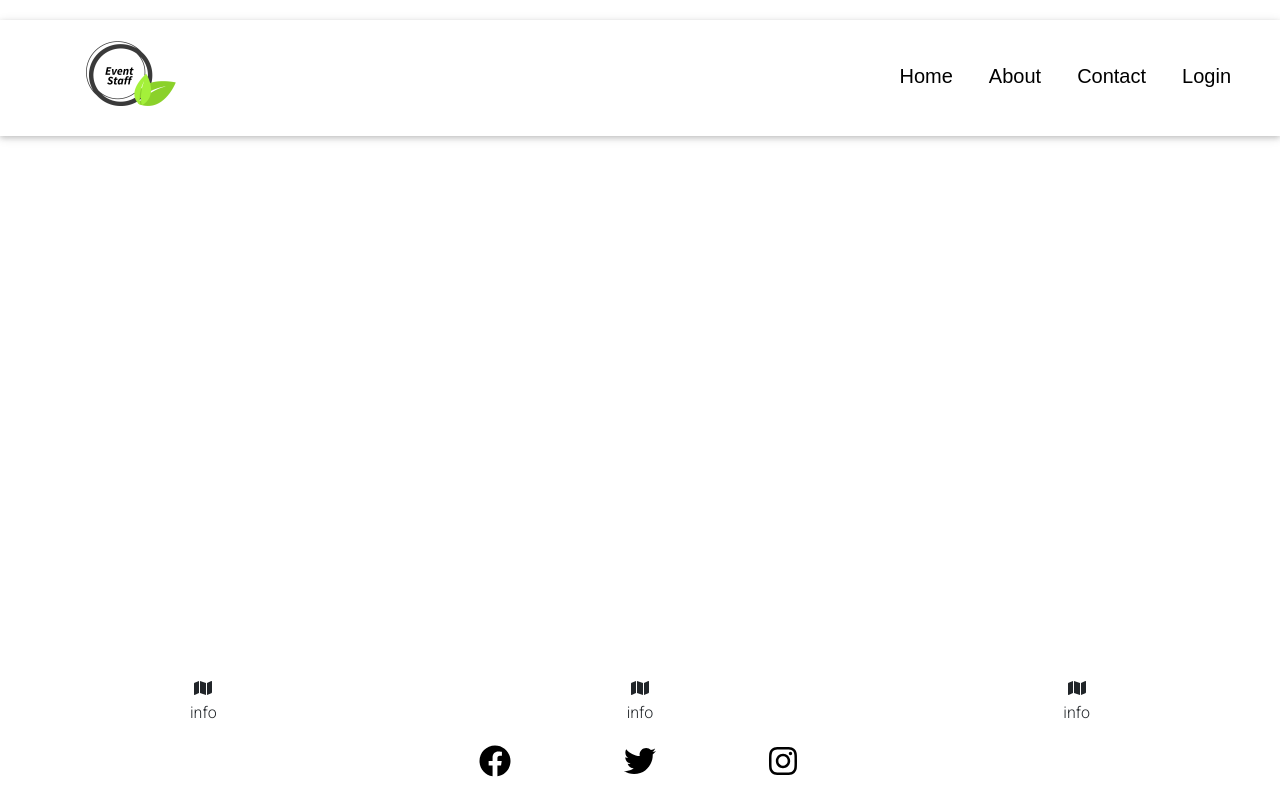
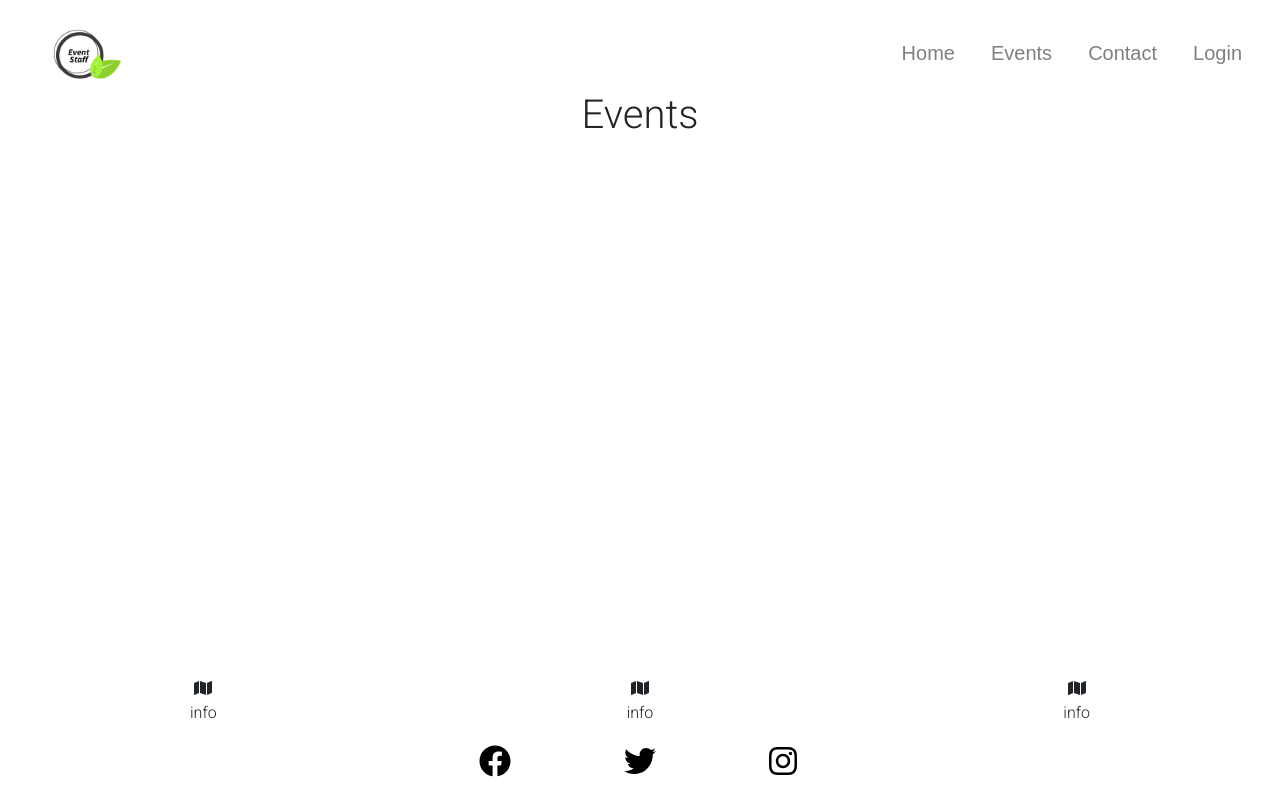
Before and after one commit to EnterpriseBoy/Magiweb, a React (Create React App) app: page /Events in a window 1280 px wide. Built offline with nearby package versions, Linux system fonts and the light colour scheme.

Commit message:
fixing up menu bar

```diff
--- a/src/App.js
+++ b/src/App.js
@@ -2,7 +2,7 @@ import React from 'react';
 import './CSS/App.css';
 import Header from './Components/Header/Header';
 import Footer from './Components/Footer/footer';
-import About from './Components/Pages/About/About';
+import Events from './Components/Pages/Events/Events';
 import Home from './Components/Pages/Home/Home'
 import Contact from './Components/Pages/Contact/contact';
 import { BrowserRouter as Router, Switch, Route } from 'react-router-dom';
@@ -17,7 +17,7 @@ function App() {
           </div>
           <div className="body">
             <Switch>
-              <Route path="/About" component={About} />
+              <Route path="/Events" component={Events} />
               <Route path="/Contact" component={Contact} />
               <Route path="/Login" component={Login} />
               <Route exact path="/" component={Home} />
--- a/src/CSS/App.css
+++ b/src/CSS/App.css
@@ -3,10 +3,7 @@
   height: 100%;
 }
 
-.App-logo {
-  height: 40vmin;
-  pointer-events: none;
-}
+
 
 .footer{
   position: absolute;
@@ -25,11 +22,6 @@
   width:100%;
 }
 
-@media (prefers-reduced-motion: no-preference) {
-  .App-logo {
-    animation: App-logo-spin infinite 20s linear;
-  }
-}
 
 .App-header {
   background-color: #282c34;
@@ -46,14 +38,6 @@
   color: #61dafb;
 }
 
-@keyframes App-logo-spin {
-  from {
-    transform: rotate(0deg);
-  }
-  to {
-    transform: rotate(360deg);
-  }
-}
 
 
 /* LOGIN MODAL CSS*/
@@ -124,12 +108,24 @@ Link Link:hover{
   text-transform:capitalize;
   text-align: left;
 }
-
+/* Navbar Start*/
 .logo{
   margin-left: 50px;
-  height: 100px;
-  width: 100px;
+  height: 75px;
+  width: 75px;
+  margin-bottom: -20px;
 }
+
+.navdiv{
+  display: flex;
+}
+
+.navdiv-container{
+  margin-left: auto;
+  margin-right: 20px;
+}
+
+/* Navbar End*/
 
 /* Contact Page Start*/
 .flex-container{
--- a/src/Components/Header/menubar/Menubar.js
+++ b/src/Components/Header/menubar/Menubar.js
@@ -15,9 +15,11 @@ function Menubase(props) {
 
 
   function itemSelected(button){
-    setSelectButton(button);
+
     if(button === "login"){
       setShowModal(true);
+    }else{
+      setSelectButton(button);
     }
   }
 
@@ -25,25 +27,27 @@ function Menubase(props) {
 
   return (
     <React.Fragment>
-      <nav className="navbar navbar-expand-lg navbar-light" id="mainNav">
-        <div className="container-fluid">
-          <img src={logo} alt="Logo" className="logo" />
-          <ul className="navbar-nav ml-auto">
+      <div className="navdiv">
+        <div className="logodiv-container">
+          <img src={logo} className="logo"/>
+        </div>
+        <nav className="navbar-expand-lg navbar-light navdiv-container">
+            <ul className="navbar-nav">
               <li className={selectButton === "home"? selecteButton: notSelectedButton }>
                 <Link to='/' className="nav-link js-scroll-trigger" id="home" onClick={e => itemSelected(e.target.id)}>Home</Link>
               </li>
-            <li className={selectButton === "about"? selecteButton: notSelectedButton }>
-              <Link to='/about' className="nav-link js-scroll-trigger" id="about" onClick={e => itemSelected(e.target.id)}>About</Link>
+              <li className={selectButton === "events"? selecteButton: notSelectedButton }>
+                <Link to='/events' className="nav-link js-scroll-trigger" id="events" onClick={e => itemSelected(e.target.id)}>Events</Link>
               </li>
-            <li className={selectButton === "Contact"? selecteButton: notSelectedButton }>
+              <li className={selectButton === "contact"? selecteButton: notSelectedButton }>
                 <Link to='contact' className="nav-link js-scroll-trigger" id="contact" onClick={e => itemSelected(e.target.id)}>Contact</Link>
               </li>
               <li className={selectButton === "login"? selecteButton: notSelectedButton }>
                 <div to='login' className="nav-link js-scroll-trigger" id="login"  onClick={e => itemSelected(e.target.id)}>Login</div>
               </li>
             </ul>
+        </nav>
       </div>
-      </nav>
       <LoginModal show={showModal} handleClose={handleClose}/>
     </React.Fragment>
   );
--- a/src/Components/Pages/About/About.js
+++ b/src/Components/Pages/Events/Events.js
@@ -1,12 +1,12 @@
 import React from 'react';
 
-function About() {
+function Events() {
   return (
     <div>
-        <h1>About</h1>
+        <h1>Events</h1>
     </div>
 
   );
 }
 
-export default About;
+export default Events;
```
Also changed, not shown: src/Components/Header/menubar/links.js (added). Lines whose indentation alone changed are shown as unchanged.
